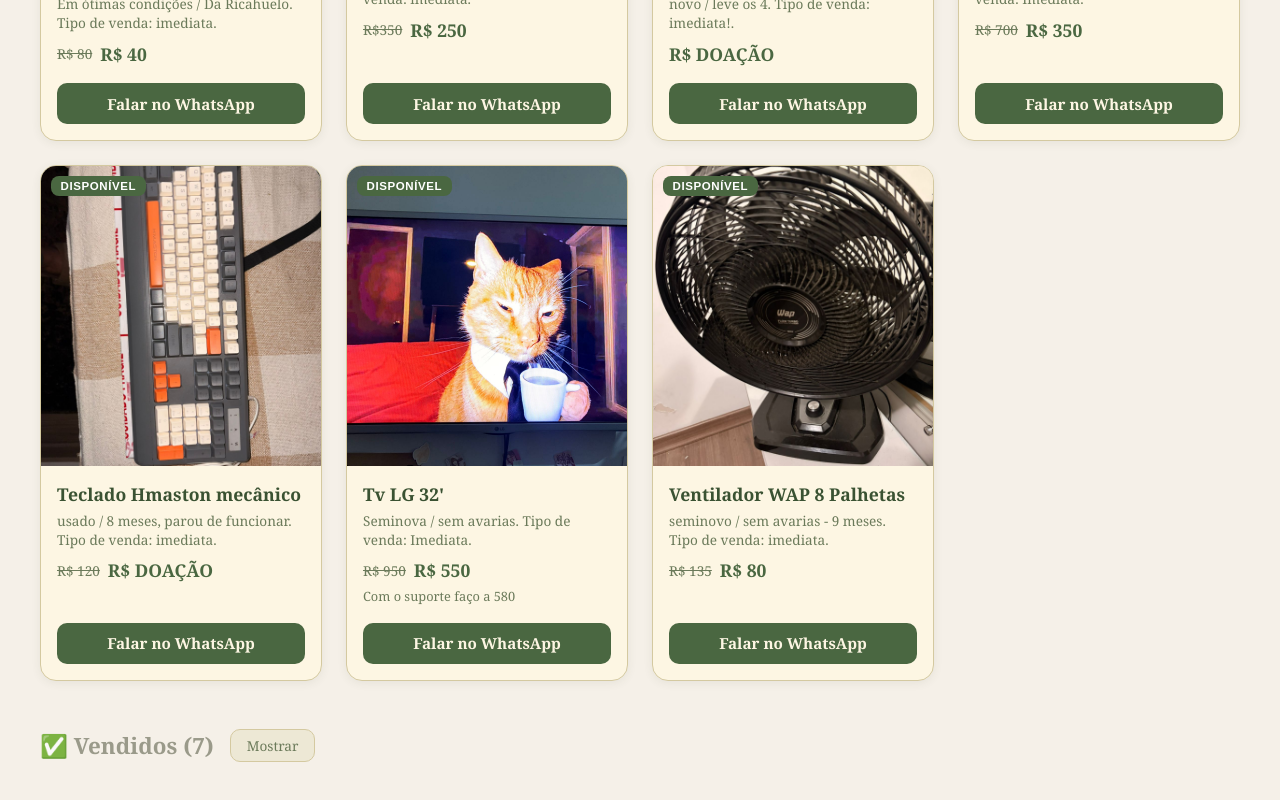
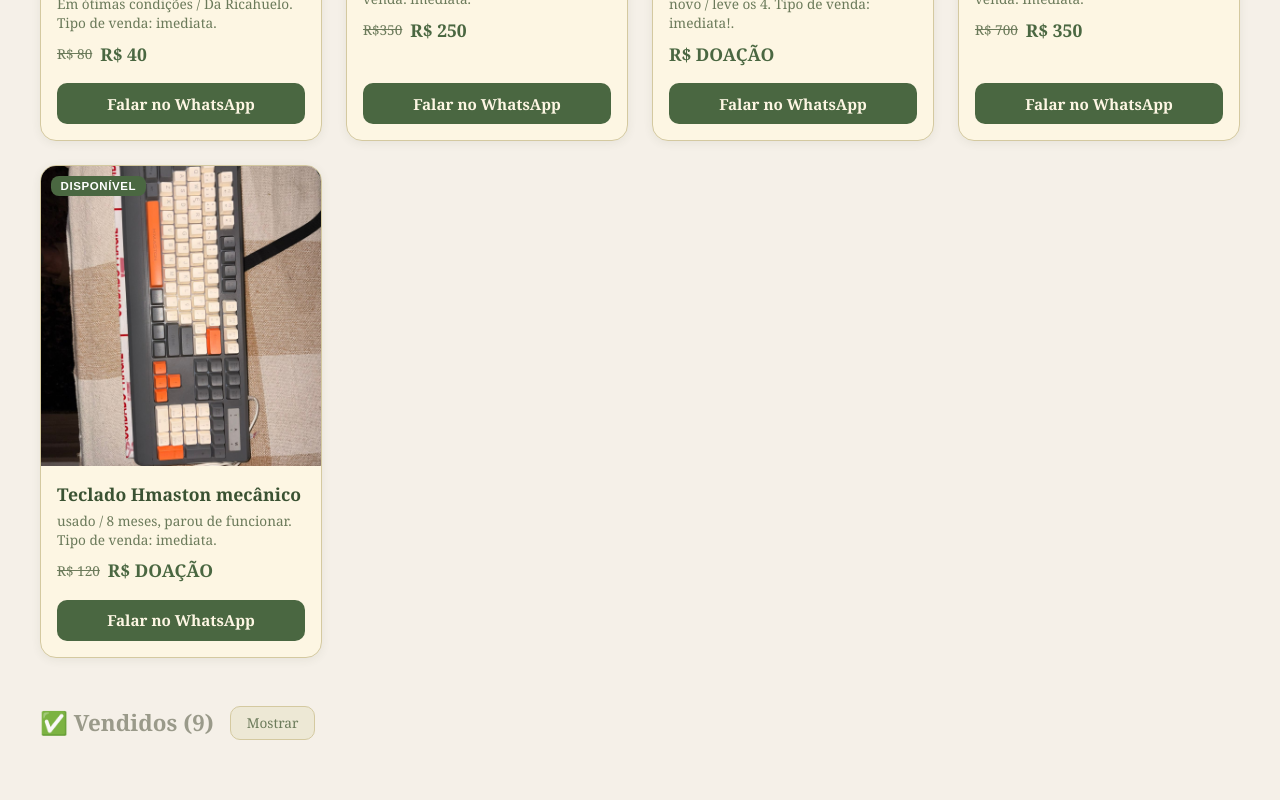
Before and after one commit to Ryaanlucas/bazar, a React (Create React App) app: page / in a window 1280 px wide. Shown: the part 1684-2484 px from the top of the page. Built offline with nearby package versions, Linux system fonts and the light colour scheme.

Commit message:
Update App.js

```diff
--- a/src/App.js
+++ b/src/App.js
@@ -157,10 +157,10 @@ const items = [
   { id: 7, name: "Almofada travesseiro pescoço-viagem", description: "Novo. Tipo de venda: imediata.", originalPrice: "R$ 80", price: "Os dois por R$ 40", image: "/PESCOÇO.jpeg", tag: "disponível"},
   { id: 8, name: "Sofá Preto", description: "ótimas condições/ 2 anos. Tipo de venda: Imediata.", originalPrice: "R$ 700", price: "R$ 350", image: "/sofa2.jpeg", tag: "disponível"},
   { id: 9, name: "Fogão Atlas 4 bocas ( sem avarias )", description: "usado / 2 anos. Tipo de venda: final de maio.", originalPrice: "R$ 1200", price: "R$ 600", image: "/fogao.png", tag: "indisponível", sold: true },
-  { id: 10, name: "Tv LG 32' ", description: "Seminova / sem avarias. Tipo de venda: Imediata.", originalPrice: "R$ 950", price: "R$ 550", priceNote: "Com o suporte faço a 580", image: "/TVLG.jpeg", tag: "disponível"},
+  { id: 10, name: "Tv LG 32' ", description: "Seminova / sem avarias. Tipo de venda: Imediata.", originalPrice: "R$ 950", price: "R$ 550", priceNote: "Com o suporte faço a 580", image: "/TVLG.jpeg", tag: "indisponível", sold:true},
   { id: 11, name: "Suporte TV Parede", description: "Sem avarias/ 6 meses. Tipo de venda: imediata.", originalPrice: "R$ 60", price: "R$ 40", image: "/SUPORTETV.jpeg", tag: "indisponível", sold: true},
   { id: 12, name: "Teclado Hmaston mecânico", description: "usado / 8 meses, parou de funcionar. Tipo de venda: imediata.", originalPrice: "R$ 120", price: "R$ DOAÇÃO", image: "/tecladohmaston.jpeg", tag: "disponível" },
-  { id: 13, name: "Ventilador WAP 8 Palhetas", description: "seminovo / sem avarias - 9 meses. Tipo de venda: imediata.", originalPrice: "R$ 135", price: "R$ 80", image: "/ventilador.jpeg", tag: "disponível" },
+  { id: 13, name: "Ventilador WAP 8 Palhetas", description: "seminovo / sem avarias - 9 meses. Tipo de venda: imediata.", originalPrice: "R$ 135", price: "R$ 80", image: "/ventilador.jpeg", tag: "indisponível", sold: true },
   { id: 14, name: "Fogão Eltrolux 4 bocas com avaria", description: "usado / 1 boca ta com problema e vazando um pouco de gás. Tipo de venda: imediata.", price: "R$ 200", image: "/FOGAO.jpeg", tag: "indisponível", sold: true },
   { id: 15, name: "Original ADIDAS TAM 41", description: "seminovo / 3 meses de uso. Tipo de venda: imediata.", originalPrice: "R$350", price: "R$ 250", image: "/ADIDAS1.jpeg", tag: "disponível" },
   { id: 16, name: "Máquina de lavar Electrolux 8.0kg", description: "usado, funciona tudo / 2 anos. Tipo de venda: imediata.", price: "R$ 250", image: "/MAQUINA.jpeg", tag: "indisponível", sold: true},
```
